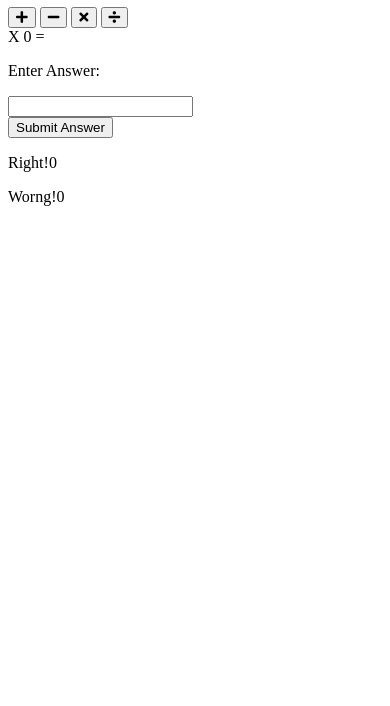
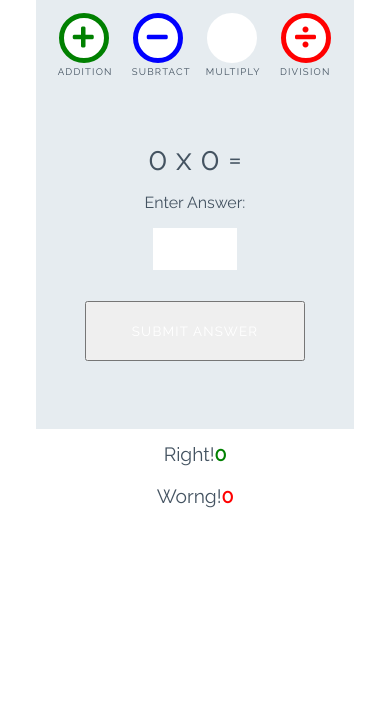
Before and after one commit to Klurifixus/lovemath, a plain HTML site: page index.html in a window 390 px wide. Shown: the part 138-844 px from the top of the page. Drawn offline with Linux system fonts and the light colour scheme.

Commit message:
fyllde lite i css,html

```diff
--- a/assets/css/style.css
+++ b/assets/css/style.css
@@ -0,0 +1,254 @@
+/* --------- Global style */
+
+body {
+    background-color: white;
+    font-family: "Raleway", sans-serif;
+    color: #445361;
+    text-align: center;
+}
+
+/* --------- Heading */
+
+.heading {
+    text-align: center;
+    font-size: 2.5rem;
+}
+
+.logo {
+    height: 40px;
+    padding-right: 5px;
+}
+
+/* --------- Game layout */
+
+.game-area {
+    background-color: #E6ECF0;
+    box-sizing: border-box;
+    width: 85%;
+    height: 65vh;
+    max-height: 450px;
+    max-width: 830px;
+    margin-left: auto;
+    margin-right: auto;
+    padding: 1%;
+}
+
+.question-area {
+    width: 50%;
+    font-size: 2rem;
+    margin: auto;
+    padding: 50px 0;
+}
+
+.question-area span {
+    padding: 0 15px;
+}
+
+.score-area {
+    margin: 5px auto;
+    width: 60%;
+    font-size: 1.2rem;
+}
+
+.controls-area {
+    width: 85%;
+    margin: 30px auto;
+}
+
+#score {
+    color: green;
+    font-weight: bold;
+}
+
+#incorrect {
+    color: red;
+    font-weight: bold;
+}
+
+.answer-message {
+    display: none;
+    font-size: 1rem;
+}
+
+#answer-box {
+    border: none;
+    color: #445361;
+    display: inline-block;
+    height: 40px;
+    width: 80px;
+    font-size: 1.2rem;
+}
+
+.scores {
+    display: inline-block;
+    padding: 25px;
+}
+
+/* --------- Buttons */
+
+.btn {
+    width: 220px;
+    height: 60px;
+    font-family: "Raleway", sans-serif;
+    text-transform: uppercase;
+    letter-spacing: 1.2px;
+    color: white;
+}
+
+.btn:focus {
+    outline: none;
+}
+
+.btn--big {
+    padding-top: 10px;
+    border-radius: 50%;
+    background-color: white;
+    border: 10px solid;
+    width: 100px;
+    height: 100px;
+    font-size: 3.2rem;
+    margin: 0 30px;
+    transition: all 0.5s;
+}
+
+.btn--big::after{
+    content:attr(data-type);
+    font-size: 1rem;
+    color:#445361;
+    position: relative;
+    left: -0.5rem;
+
+
+
+}
+.btn--blue {
+    border-color: blue;
+    color: blue;
+}
+
+.btn--blue:active,
+.btn--blue:hover {
+    background-color: darkblue;
+    color: white;
+}
+
+.btn--orange {
+    border-color: orange;
+    color: orange;
+}
+
+.btn--orange:active,
+.btn--orange:hover {
+    background-color: darkorange;
+    color: white;
+}
+
+.btn--red {
+    border-color: red;
+    color: red;
+}
+
+.btn--red:active,
+.btn--red:hover {
+    background-color: darkred;
+    color: white;
+}
+
+.btn--green {
+    border-color: green;
+    color: green;
+}
+
+.btn--green:active,
+.btn--green:hover {
+    background-color: darkgreen;
+    color: white;
+}
+
+.btn--gray {
+    margin-top: 25px;
+    background-color: #445361;
+    border: 1px transparent;
+    border-radius: 20px;
+}
+
+.btn--gray:active,
+.btn--gray:hover {
+    background-color: #0d1013;
+}
+
+/* --------- Media queries */
+
+@media (max-width: 414px) {
+    .controls-area {
+        width: 100%;
+    }
+
+    .btn--big {
+        margin: 0 10px;
+        padding: 5px;
+        border: 5px solid;
+        width: 50px;
+        height: 50px;
+        font-size: 1.5rem;
+    }
+
+    .btn--big::after {
+        font-size: 0.6rem;
+        left: -0.7rem;
+    }
+
+    .question-area {
+        padding: 10% 0;
+        width: 100%;
+    }
+
+    .question-area span {
+        padding: 0;
+    }
+
+    .answer-message {
+        display: block;
+    }
+
+    #answer-box {
+        display: block;
+        margin: 0 auto;
+    }
+    .btn--gray {
+        margin-top: 0;
+    }
+
+    .score-area {
+        width: 100%;
+    }
+
+    .scores {
+        margin: 0.5em auto;
+        display: block;
+        padding: 5px;
+    }
+
+    .heading {
+        font-size: 2rem;
+    }
+}
+
+@media (max-width: 320px) {
+    .game-area {
+        height: 70vh;
+    }
+
+    .controls-area {
+        width: 75%;
+        margin: 10px auto;
+    }
+
+    .btn--big {
+        margin: 10px 10px;
+    }
+    .question-area {
+        padding: 10px 0;
+    }
+
+}
--- a/index.html
+++ b/index.html
@@ -18,35 +18,38 @@
 
     <div class="game-area">
         <div class="controls-area">
-            <button class="btn btn--btn btn--green">
+            <button data-type="addition" class="btn btn--big btn--green">
                 <i class="fas fa-plus"></i>
             </button>
-            <button class="btn btn--btn btn--blue">
+            <button data-type="subrtact" class="btn btn--big btn--blue">
                 <i class="fas fa-minus"></i>
             </button>
-            <button class="btn btn--btn btn--orang">
+            <button data-type="multiply" class="btn btn--big btn--orang">
                 <i class="fas fa-times"></i>
             </button>
-            <button class="btn btn--btn btn--red">
+            <button data-type="division" class="btn btn--big btn--red">
                 <i class="fas fa-divide"></i>
             </button>
         </div>
 
-    </div>
+
 
         <div class="question-area">
-        <span id="operand1>0</span>
-        <span id="operator">X</span>
+            <span id="operand1">0</span>
+            <span id="operator">x</span>
             <span id="operand2">0</span>
             <span>=</span>
             <p class="answer-message">Enter Answer:</p>
-        <input id="answers-box" type="number">
+            <input id="answer-box" type="number">
         </div>
-    <button class="btn btn--grey">Submit Answer</button>
+        <button data-type="submit" class="btn btn--grey">Submit Answer</button>
+    </div>
+
         <div class="score-area">
             <p class="scores">Right!<span id="score">0</span></p>
             <p class="scores">Worng!<span id="incorrect">0</span></p>
         </div>
+
     <script src="./assets/js/script.js"></script>
 
 </body>
```
Lines whose indentation alone changed are shown as unchanged.
